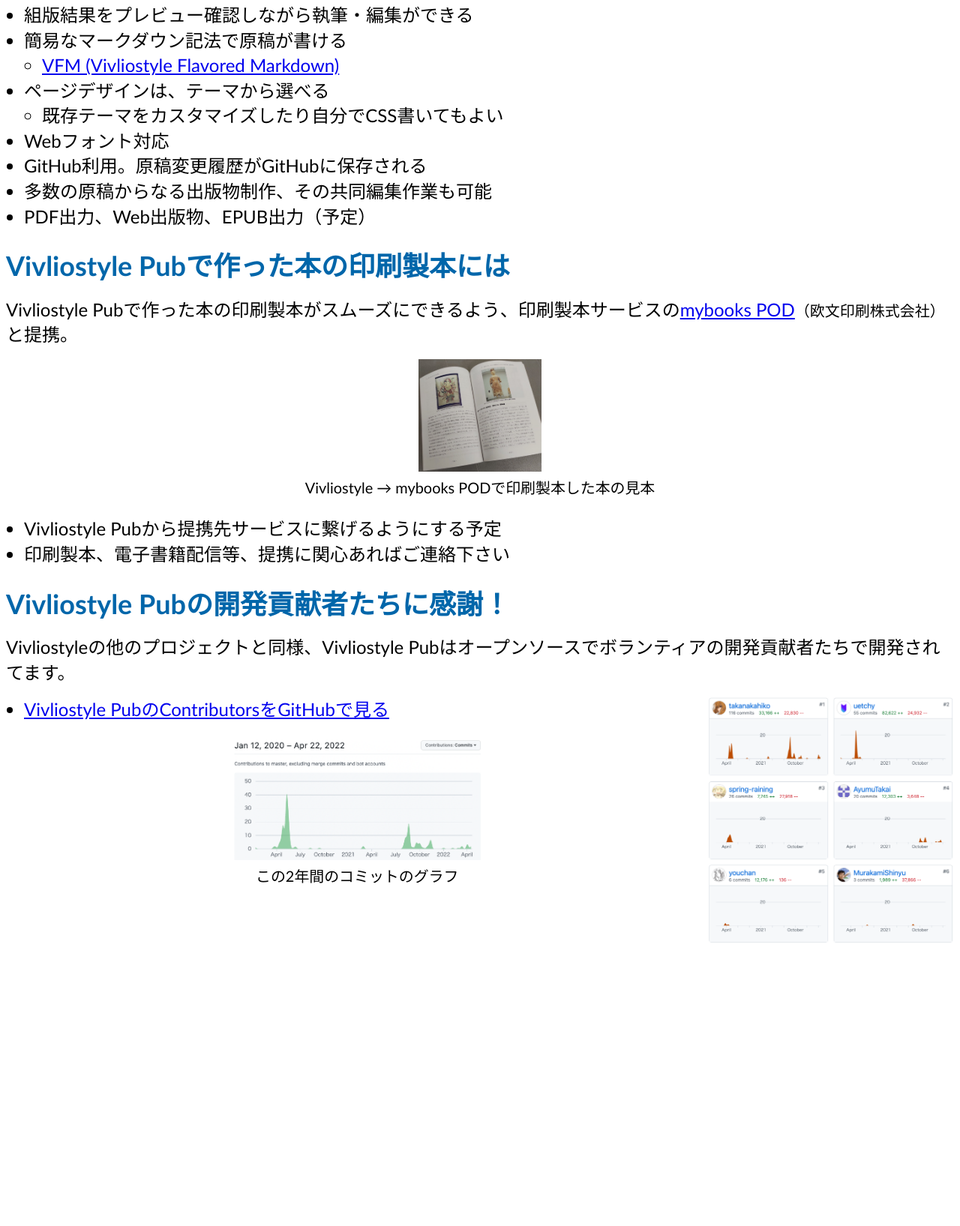
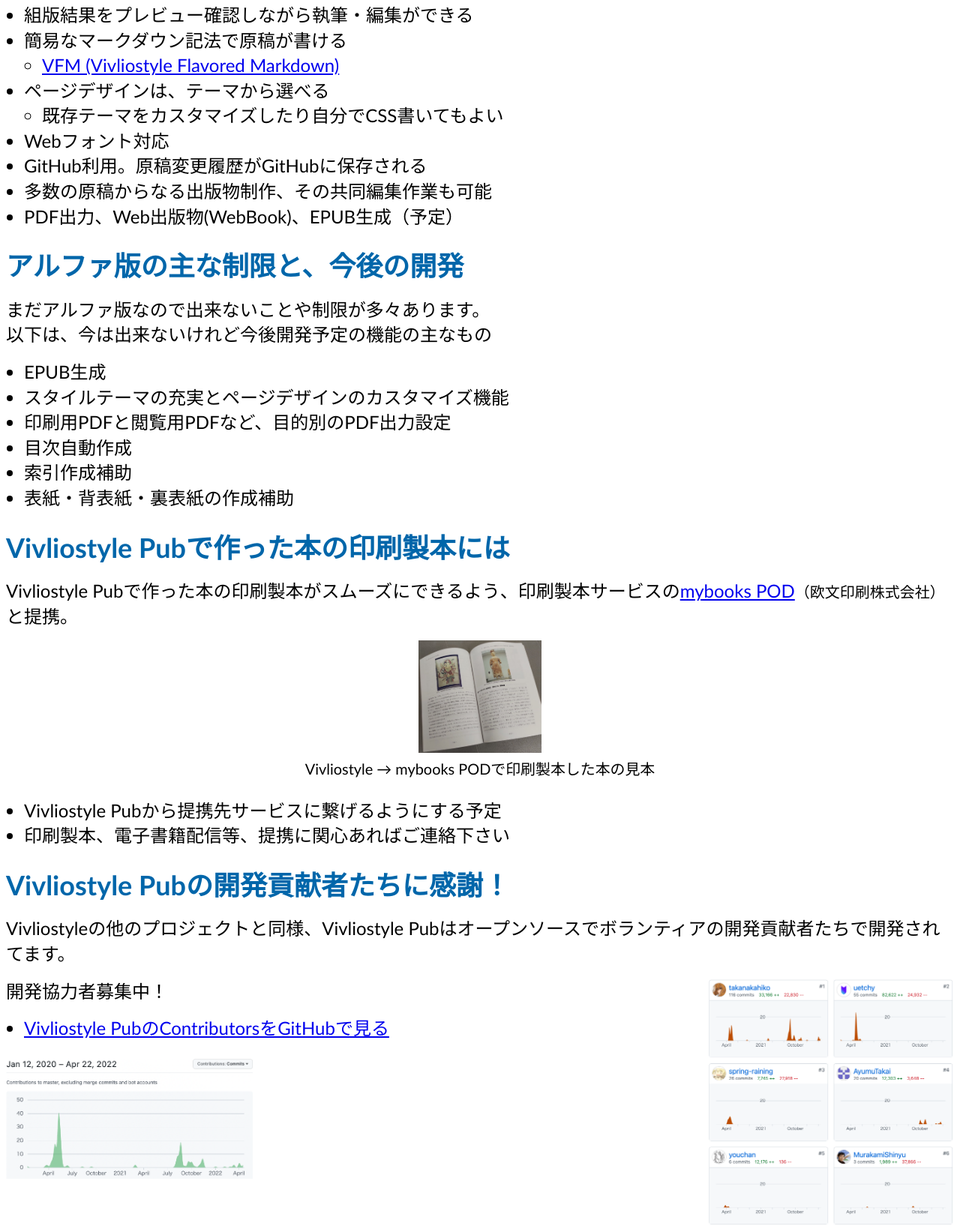
Before and after one commit to MurakamiShinyu/vivliostyle-dev2022spring, a website: page slide.html in a window 1280 px wide. Shown: the part 1338-2973 px from the top of the page at 75% size. Before the commit the page ends 2597 px from the top, so only its background shows below. Drawn offline with Linux system fonts and the light colour scheme.

Commit message:
Update slide.md

```diff
--- a/slide.html
+++ b/slide.html
@@ -24,7 +24,7 @@
         <h2>Vivliostyle Pubアルファ版公開</h2>
         <p>CSS組版で本を作るWebアプリVivliostyle Pub、ついに公開！</p>
         <p>アルファ版: <a href="https://vivliostyle-pub-develop.vercel.app/">https://vivliostyle-pub-develop.vercel.app/</a></p>
-        <p>ユーザガイド: <a href="https://vivliostyle.github.io/docs-vivliostyle-pub/">https://vivliostyle.github.io/docs-vivliostyle-pub/</a></p>
+        <p>ユーザーガイド: <a href="https://vivliostyle.github.io/docs-vivliostyle-pub/">https://vivliostyle.github.io/docs-vivliostyle-pub/</a></p>
         <figure>
           <img src="img/screenshot-vivpub.png" alt="Vivliostyle Pubで執筆中の画面" height="200">
           <figcaption aria-hidden="true">Vivliostyle Pubで執筆中の画面</figcaption>
@@ -47,7 +47,19 @@
           <li>Webフォント対応</li>
           <li>GitHub利用。原稿変更履歴がGitHubに保存される</li>
           <li>多数の原稿からなる出版物制作、その共同編集作業も可能</li>
-          <li>PDF出力、Web出版物、EPUB出力（予定）</li>
+          <li>PDF出力、Web出版物(WebBook)、EPUB生成（予定）</li>
+        </ul>
+      </section>
+      <section id="アルファ版の主な制限と今後の開発" class="level2">
+        <h2>アルファ版の主な制限と、今後の開発</h2>
+        <p>まだアルファ版なので出来ないことや制限が多々あります。<br>以下は、今は出来ないけれど今後開発予定の機能の主なもの</p>
+        <ul>
+          <li>EPUB生成</li>
+          <li>スタイルテーマの充実とページデザインのカスタマイズ機能</li>
+          <li>印刷用PDFと閲覧用PDFなど、目的別のPDF出力設定</li>
+          <li>目次自動作成</li>
+          <li>索引作成補助</li>
+          <li>表紙・背表紙・裏表紙の作成補助</li>
         </ul>
       </section>
       <section id="vivliostyle-pubで作った本の印刷製本には" class="level2">
@@ -68,13 +80,13 @@
         <p>
           <img src="img/pub-contributors.png" height="330" style="float: right; margin-bottom: -50px">
         </p>
+        <p>開発協力者募集中！</p>
         <ul>
           <li><a href="https://github.com/vivliostyle/vivliostyle-pub/graphs/contributors">Vivliostyle PubのContributorsをGitHubで見る</a></li>
         </ul>
-        <figure style="margin-left: 0">
-          <img src="img/pub-contribution.png" alt="この2年間のコミットのグラフ" height="160" style="margin-left: 0">
-          <figcaption aria-hidden="true">この2年間のコミットのグラフ</figcaption>
-        </figure>
+        <p>
+          <img src="img/pub-contribution.png" alt="この2年間のコミットのグラフ" height="160" style="margin-left: 0"><br>
+        </p>
       </section>
     </section>
   </body>
```
Also changed, not shown: slide.md (+17 -3 lines).
